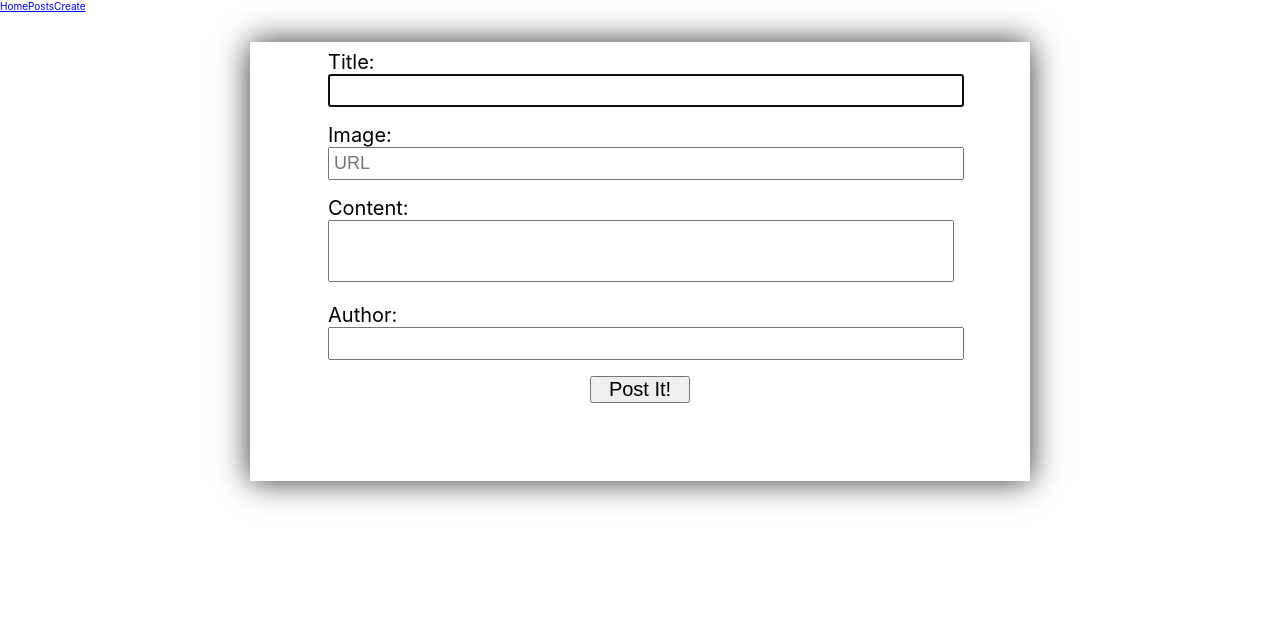
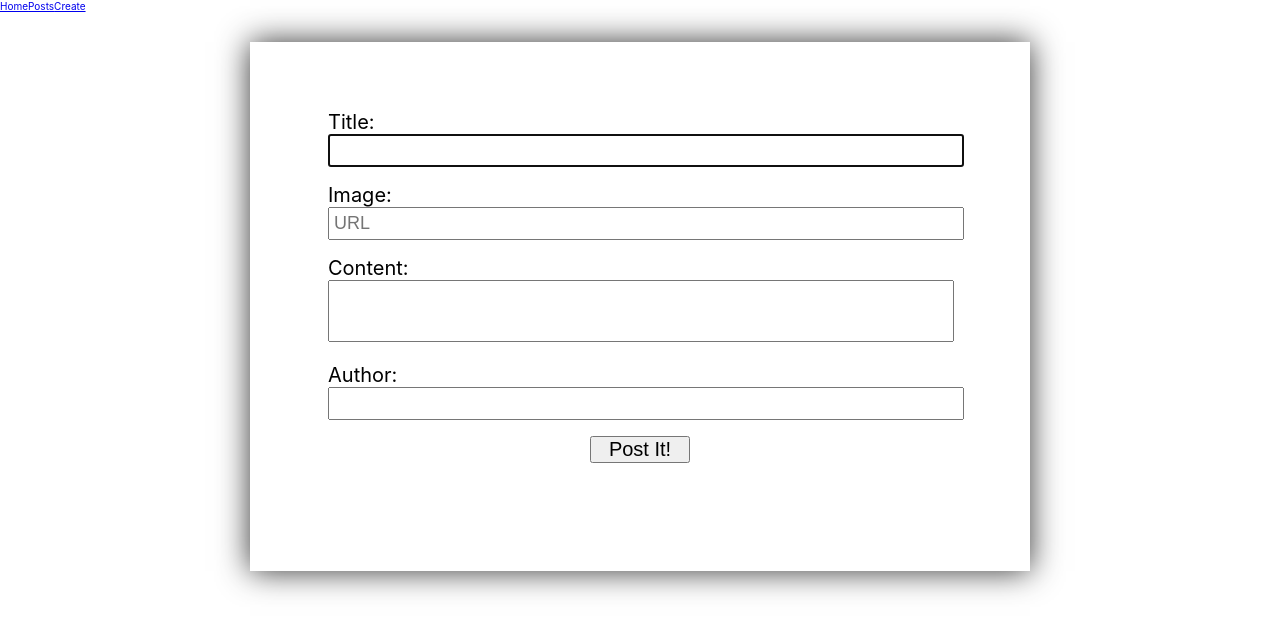
Before and after one commit to girlwithcodes/blog-app, a React (Create React App) app in the folder client/: page /create in a window 1280 px wide. Shown: the top 634 px of the page. Built offline with nearby package versions, Linux system fonts and the light colour scheme; no server answers.

Commit message:
added inner div on form

```diff
--- a/client/src/screens/Create/Create.css
+++ b/client/src/screens/Create/Create.css
@@ -5,10 +5,10 @@
 form {
   display: flex;
   flex-direction: column;
-  height: auto;
-  margin-top: auto;
+  height: fit-content;
+  margin: 3rem auto;
   width: 100%;
-  height: 100%;
+  /* height: 100%; */
 
 }
 
@@ -35,6 +35,9 @@ form {
   height: auto;
   margin: 3rem auto;
 }
+.form-inner-container {
+  margin: 3rem 0 0 0;
+}
 
 input {
   font-size: 1.8rem;
--- a/client/src/screens/Create/Create.jsx
+++ b/client/src/screens/Create/Create.jsx
@@ -37,7 +37,8 @@ const Postcreate = (props) => {
   return (
     <Layout>
       <div className="form-outer-container">
-        <form onSubmit={handSubmit}>
+        <div className="form-inner-container">
+          <form onSubmit={handSubmit}>
           <div className="input-wrap">
           <label htmlFor="title">Title: </label>
           <input
@@ -84,6 +85,7 @@ const Postcreate = (props) => {
           <button id="form-button" type="submit">Post It!</button>
           </div>
         </form>
+        </div>
       </div>
     </Layout>
   );
```
